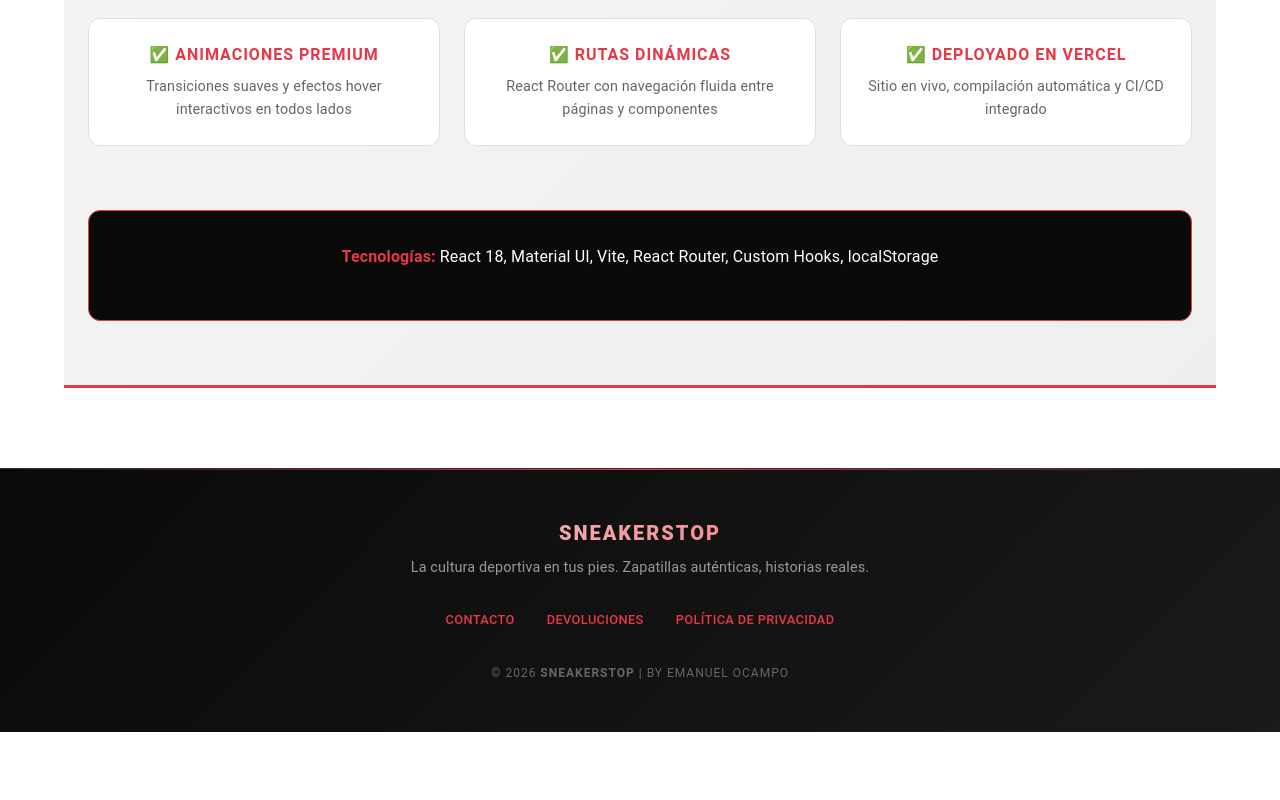
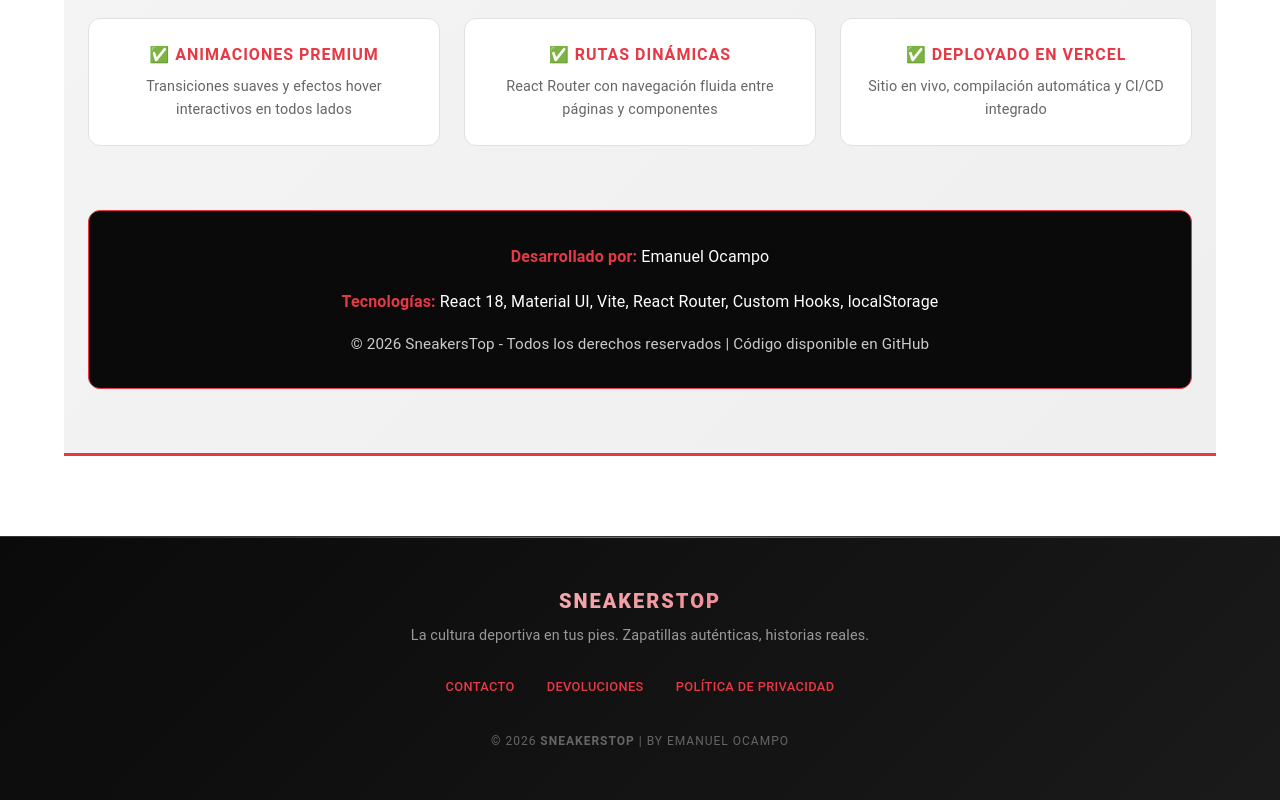
Before and after one commit to ocampotobonemanuel5-svg/sneakerstop, a React (Vite) app: page / in a window 1280 px wide. Shown: the part 2506-3306 px from the top of the page. Before the commit the page ends 3238 px from the top, so only its background shows below. Built offline with nearby package versions, Linux system fonts and the light colour scheme.

Commit message:
Add components folder with GitHubSection

```diff
--- a/src/components/GitHubSection.jsx
+++ b/src/components/GitHubSection.jsx
@@ -438,8 +438,16 @@ const GitHubSection = () => {
                 mb: 2,
               }}
             >
-
-
+              <strong style={{ color: '#e63946' }}>Desarrollado por:</strong>{' '}
+              Emanuel Ocampo
+            </Typography>
+            <Typography
+              sx={{
+                fontSize: { xs: '0.9rem', md: '1rem' },
+                lineHeight: 1.8,
+                mb: 2,
+              }}
+            >
               <strong style={{ color: '#e63946' }}>Tecnologías:</strong> React
               18, Material UI, Vite, React Router, Custom Hooks, localStorage
             </Typography>
@@ -449,6 +457,8 @@ const GitHubSection = () => {
                 color: '#ccc',
               }}
             >
+              © 2026 SneakersTop - Todos los derechos reservados | Código
+              disponible en GitHub
             </Typography>
           </Box>
         </Box>
```
